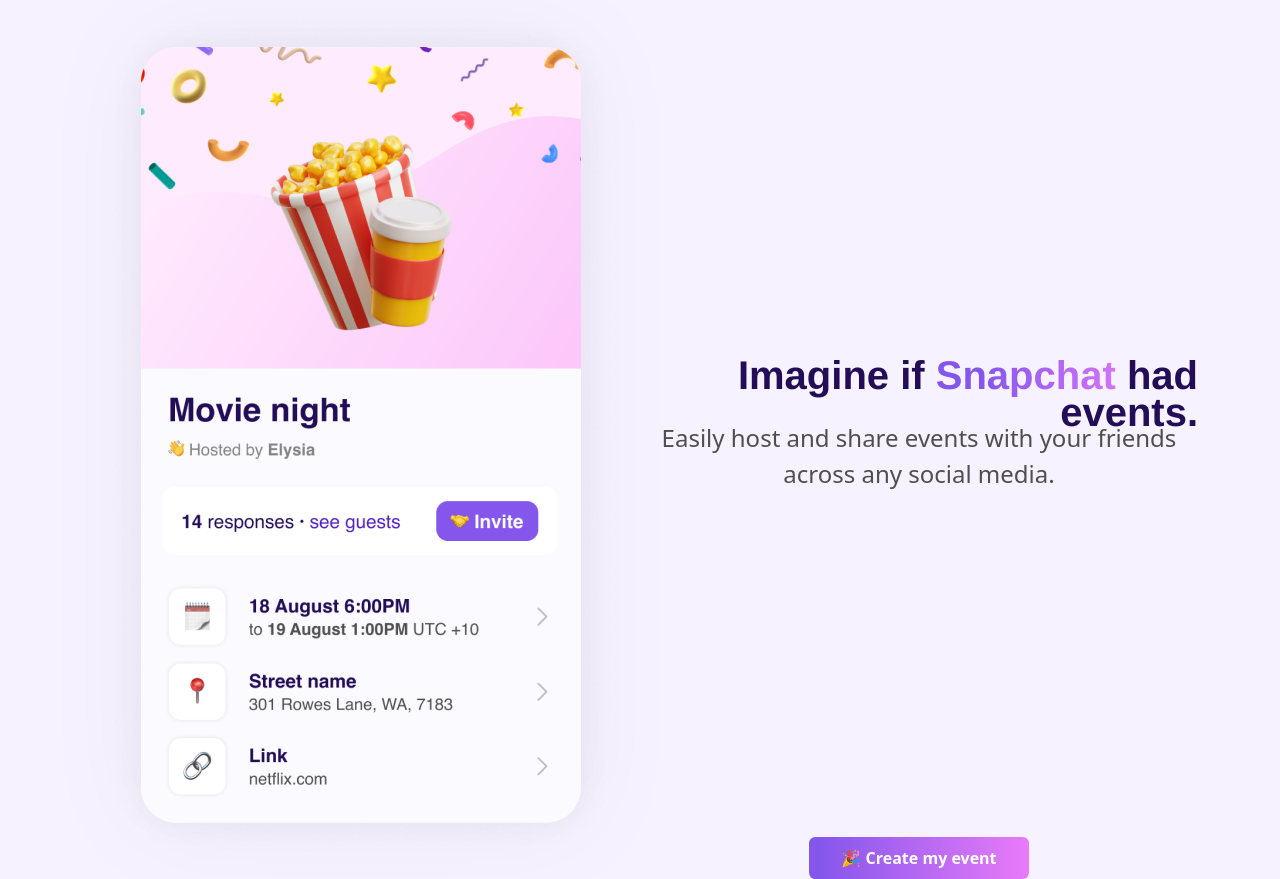
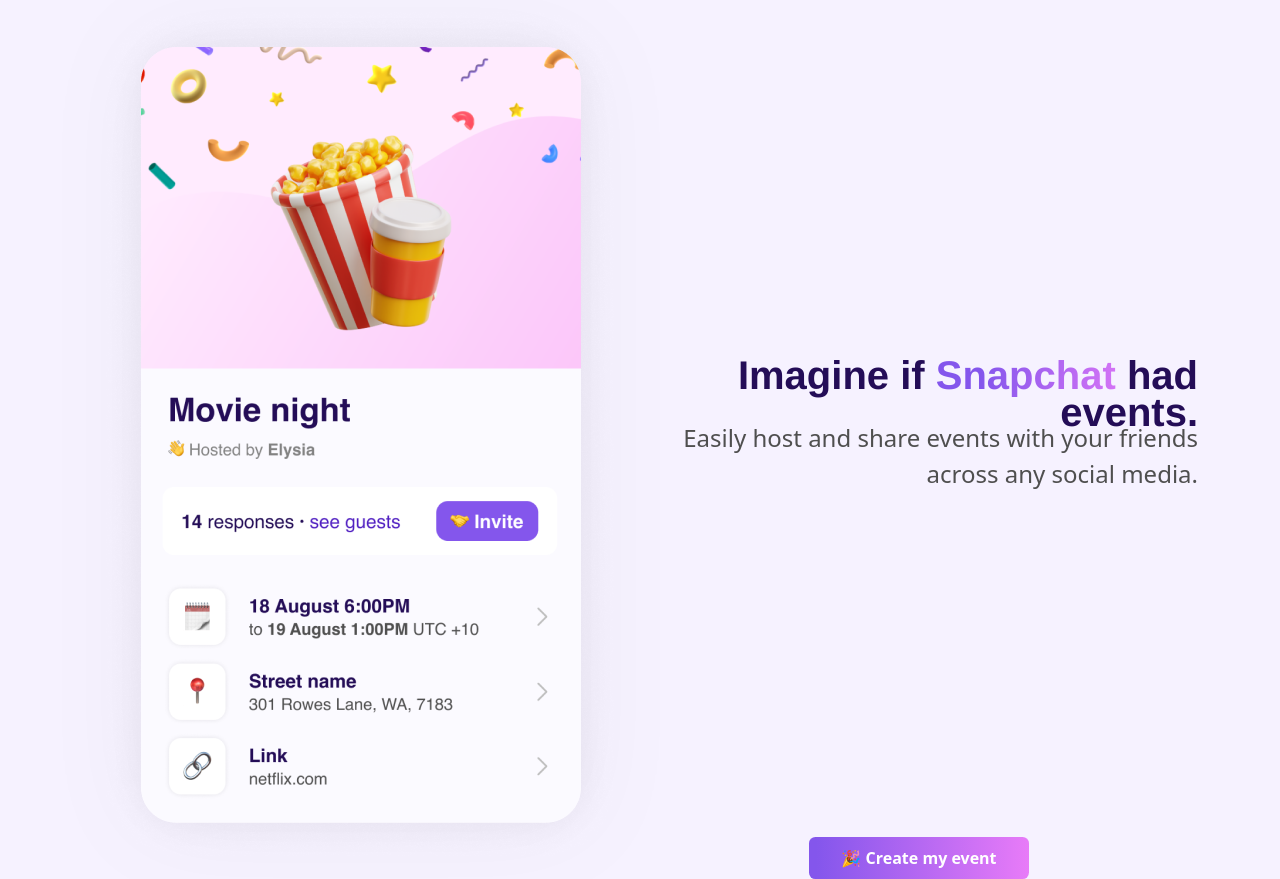
Before and after one commit to lkdm/EnvitedTest, a React (Create React App) app in the folder envited-test/: page / in a window 1280 px wide. Built offline with nearby package versions, Linux system fonts and the light colour scheme.

Commit message:
fix: H1 text did not align right on landing page.

```diff
--- a/envited-test/src/assets/css/styles.css
+++ b/envited-test/src/assets/css/styles.css
@@ -4,7 +4,6 @@ body {
 
 .landing-heading p {
     color: #4f4f4f;
-    text-align: center;
     font-size: 24px;
     font-weight: 300;
 }
```
